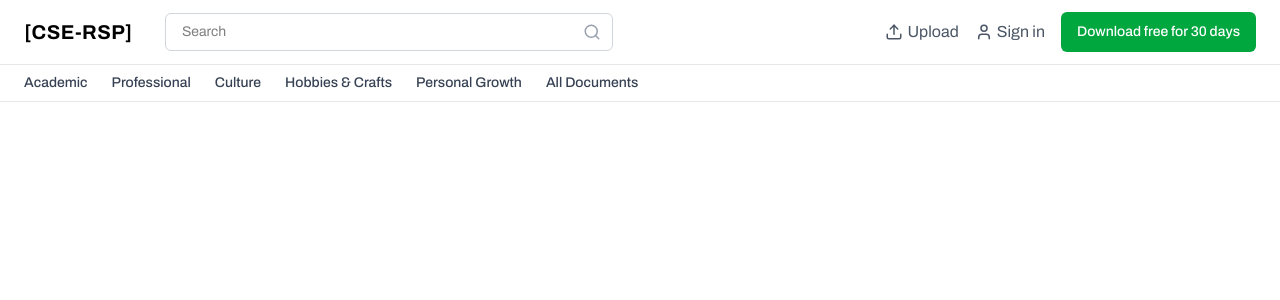
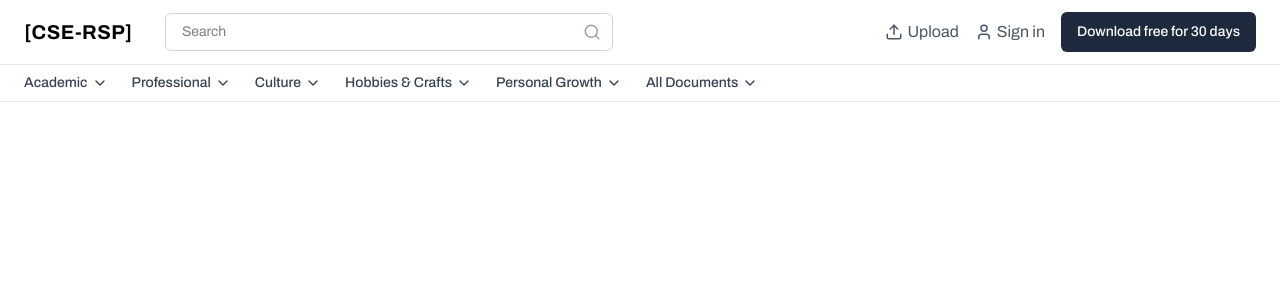
Before and after one commit to anas20023/System-Analysis-Design-Project, a React (Vite) app in the folder FrontEnd/: page / in a window 1280 px wide. Shown: the top 300 px of the page. Built offline with nearby package versions, Linux system fonts and the light colour scheme.

Commit message:
Some Changes

```diff
--- a/FrontEnd/src/App.jsx
+++ b/FrontEnd/src/App.jsx
@@ -1,9 +1,9 @@
 import { BrowserRouter as Router, Routes, Route, Navigate } from "react-router-dom";
 import HomePage from "./pages/HomePage";
 import NotFound from "./pages/NotFound";
-import Login from "./Components/Login";
+import Login from "./Components/Containers/Login";
 import Registration from "./Components/Containers/Registration";
-import ForgotPassword from "./Components/ForgotPassword";
+import ForgotPassword from "./Components/Containers/ForgotPassword";
 import { useState, useEffect } from "react";
 import Notification from "../components/toast";
 import { isTokenValid, removeToken } from "./utils/auth";
--- /dev/null
+++ b/FrontEnd/src/Components/Containers/ForgotPassword.jsx
@@ -0,0 +1,39 @@
+import { useState } from "react";
+import ForgetPresenter from "../Presentation/ForgetPresenter";
+const ForgotPassword = () => {
+    const [step, setStep] = useState(1);
+    const [email, setEmail] = useState("");
+    const [code, setCode] = useState("");
+    const [newPassword, setNewPassword] = useState("");
+    const [showPassword, setShowPassword] = useState(false);
+    const [isLoading, setIsLoading] = useState(false);
+
+    const togglePasswordVisibility = () => setShowPassword(!showPassword);
+
+    const handleSendCode = (e) => {
+        e.preventDefault();
+        setIsLoading(true);
+        // Mock: simulate sending code
+        //console.log(email);
+        setTimeout(() => {
+            setIsLoading(false);
+            setStep(2);
+        }, 1500);
+    };
+
+    const handleResetPassword = (e) => {
+        e.preventDefault();
+        setIsLoading(true);
+        // Mock: simulate password reset
+        setTimeout(() => {
+            setIsLoading(false);
+            setStep(3);
+        }, 1500);
+    };
+
+    return (
+        <ForgetPresenter step={step} onhandleSendCode={handleSendCode} email={email} setEmail={setEmail} isLoading={isLoading} onhandleResetPassword={handleResetPassword} code={code} setCode={setCode} showPassword={showPassword} newPassword={newPassword} setNewPassword={setNewPassword} togglePasswordVisibility={togglePasswordVisibility} />
+    );
+};
+
+export default ForgotPassword;
--- /dev/null
+++ b/FrontEnd/src/Components/Containers/Login.jsx
@@ -0,0 +1,63 @@
+import { useState } from "react";
+import {useNavigate } from "react-router-dom";
+import axios from "axios";
+import { saveToken } from "../../utils/auth";
+import LoginPresenter from "../Presentation/LoginPresenter";
+
+
+
+const Login = ({ setNotification }) => {
+    const navigate = useNavigate();
+    document.title = "Login | CSE Resource Sharing Platform";
+
+    const [email, setEmail] = useState("");
+    const [password, setPassword] = useState("");
+    const [showPassword, setShowPassword] = useState(false);
+    const [isLoading, setIsLoading] = useState(false);
+
+    const togglePasswordVisibility = () => setShowPassword(!showPassword);
+    const emailRegex = /^[^\s@]+@[^\s@]+\.[^\s@]+$/;
+
+    const handleSubmit = async (e) => {
+        e.preventDefault();
+        setIsLoading(true);
+        try {
+            const res = await axios.post("http://localhost:8080/api/users/login", {
+                email,
+                password,
+            });
+
+            const token = res.data?.token;
+            if (token) {
+                saveToken(token);
+            }
+            console.log(res.data?.user);
+            setNotification({
+                type: "success",
+                title: "Success!",
+                message: res.data?.message || "Login successful!",
+                duration: 3000,
+            });
+            navigate("/");
+            setEmail("");
+            setPassword("");
+        } catch (e) {
+            console.log(e);
+            setNotification({
+                type: "error",
+                title: "Login Failed!",
+                message: e.response?.data?.error || "Something went wrong. Try again.",
+                duration: 3000,
+            });
+        } finally {
+            setIsLoading(false);
+        }
+    };
+
+
+    return (
+        <LoginPresenter onhandleSubmit={handleSubmit} email={email} setEmail={setEmail} emailRegex={emailRegex} password={password} setPassword={setPassword} showPassword={showPassword} togglePasswordVisibility={togglePasswordVisibility} isLoading={isLoading} />
+    );
+};
+
+export default Login;
--- a/FrontEnd/src/Components/Containers/NabvarContainer.jsx
+++ /dev/null
@@ -1,9 +0,0 @@
-const NabvarContainer = () => {
-  return (
-    <div>
-
-    </div>
-  )
-}
-
-export default NabvarContainer
--- a/FrontEnd/src/Components/Nabvar.jsx
+++ b/FrontEnd/src/Components/Nabvar.jsx
@@ -1,23 +1,37 @@
 import { useState } from "react";
 import { Link } from "react-router-dom";
-import { Search, Upload, User, LogOut } from "lucide-react";
+import { Search, Upload, User, LogOut, ChevronDown, Menu, X } from "lucide-react";
 import Button from "../../components/button";
 import { isTokenValid } from "../utils/auth";
 
 const Navbar = ({ onLogout }) => {
   const [query, setQuery] = useState("");
+  const [dropdownOpen, setDropdownOpen] = useState({});
+  const [mobileMenuOpen, setMobileMenuOpen] = useState(false);
+
+  const toggleDropdown = (menu) => {
+    setDropdownOpen((prev) => ({ ...prev, [menu]: !prev[menu] }));
+  };
+
+  const navItems = [
+    { title: "Academic", sub: ["Assignments", "Lecture Notes", "Research Papers"] },
+    { title: "Professional", sub: ["Resumes", "Certifications", "Case Studies"] },
+    { title: "Culture", sub: ["Articles", "Essays", "Stories"] },
+    { title: "Hobbies & Crafts", sub: ["DIY", "Art", "Photography"] },
+    { title: "Personal Growth", sub: ["Books", "Workshops", "Self-Help"] },
+    { title: "All Documents", sub: ["All Types", "Trending", "Recent"] },
+  ];
 
   return (
     <header className="w-full border-b border-gray-200 bg-white font-[archivo]">
       {/* Top Nav */}
       <div className="max-w-7xl mx-auto px-6 py-3 flex items-center justify-between">
-        {/* Logo placeholder */}
         <Link to="/" className="text-xl font-bold tracking-wide">
           [CSE-RSP]
         </Link>
 
         {/* Search Bar */}
-        <div className="flex-1 mx-8">
+        <div className="hidden md:flex flex-1 mx-8">
           <div className="relative w-full max-w-md">
             <input
               type="text"
@@ -26,15 +40,19 @@ const Navbar = ({ onLogout }) => {
               placeholder="Search"
               className="w-full rounded-md border border-gray-300 px-4 py-2 pr-10 text-sm focus:outline-none focus:ring-2 focus:ring-blue-500"
             />
-            <Search
-              size={18}
-              className="absolute right-3 top-2.5 text-gray-400"
-            />
+            <Search size={18} className="absolute right-3 top-2.5 text-gray-400" />
           </div>
         </div>
 
+        {/* Mobile Hamburger */}
+        <div className="md:hidden flex items-center">
+          <button onClick={() => setMobileMenuOpen(!mobileMenuOpen)}>
+            {mobileMenuOpen ? <X size={24} /> : <Menu size={24} />}
+          </button>
+        </div>
+
         {/* Right side: Upload + Auth */}
-        <div className="flex items-center space-x-4">
+        <div className="hidden md:flex items-center space-x-4">
           <Link to="/upload" className="flex items-center text-gray-600 hover:text-gray-900">
             <Upload size={18} className="mr-1" /> Upload
           </Link>
@@ -57,23 +75,89 @@ const Navbar = ({ onLogout }) => {
             </Link>
           )}
 
-          <Button className="bg-green-600 hover:bg-green-700 text-white">
+          <Button variant="" className="bg-slate-800 hover:bg-slate-700 text-white">
             Download free for 30 days
           </Button>
         </div>
       </div>
 
       {/* Bottom Nav */}
-      <div className="border-t border-gray-200 bg-white">
-        <div className="max-w-7xl mx-auto px-6 py-2 flex space-x-6 text-sm font-medium text-gray-700">
-          <Link to="/academic" className="hover:text-black">Academic</Link>
-          <Link to="/professional" className="hover:text-black">Professional</Link>
-          <Link to="/culture" className="hover:text-black">Culture</Link>
-          <Link to="/hobbies" className="hover:text-black">Hobbies & Crafts</Link>
-          <Link to="/growth" className="hover:text-black">Personal Growth</Link>
-          <Link to="/all" className="hover:text-black">All Documents</Link>
+      <nav className="border-t border-gray-200 bg-white">
+        <div className="max-w-7xl mx-auto px-6 py-2 flex flex-col md:flex-row md:space-x-6 text-sm font-medium text-gray-700">
+
+          {/* Desktop Menu */}
+          <div className="hidden md:flex space-x-6">
+            {navItems.map((item) => (
+              <div
+                key={item.title}
+                className="relative"
+                onMouseEnter={() => setDropdownOpen({ [item.title]: true })}
+                onMouseLeave={() => setDropdownOpen({ [item.title]: false })}
+              >
+                <button className="flex items-center hover:text-black">
+                  {item.title} <ChevronDown size={16} className="ml-1" />
+                </button>
+
+                {/* Dropdown with animation */}
+                <div
+                  className={`absolute left-0 mt-2 w-44 bg-white shadow-lg border rounded-md z-50 overflow-hidden transition-all duration-300 ease-in-out
+                    ${dropdownOpen[item.title] ? "max-h-96 opacity-100" : "max-h-0 opacity-0"}
+                  `}
+                >
+                  {item.sub.map((subItem, i) => (
+                    <Link
+                      key={subItem}
+                      to={`/${item.title.toLowerCase()}/${subItem.toLowerCase().replace(/ /g, "-")}`}
+                      className={`block px-4 py-2 hover:bg-gray-100 transform transition-all duration-300 ease-out
+                        ${dropdownOpen[item.title]
+                          ? "opacity-100 translate-y-0 delay-" + (i * 75)
+                          : "opacity-0 -translate-y-2 delay-0"}
+                      `}
+                    >
+                      {subItem}
+                    </Link>
+                  ))}
+                </div>
+              </div>
+            ))}
+          </div>
+
+          {/* Mobile Menu */}
+          {mobileMenuOpen && (
+            <div className="flex flex-col md:hidden mt-2 space-y-1">
+              {navItems.map((item) => (
+                <div key={item.title} className="relative">
+                  <button
+                    onClick={() => toggleDropdown(item.title)}
+                    className="flex justify-between w-full px-2 py-1 text-left hover:text-black"
+                  >
+                    {item.title} <ChevronDown size={16} />
+                  </button>
+                  <div
+                    className={`overflow-hidden transition-all duration-300 ease-in-out
+                      ${dropdownOpen[item.title] ? "max-h-96" : "max-h-0"}
+                    `}
+                  >
+                    {item.sub.map((subItem, i) => (
+                      <Link
+                        key={subItem}
+                        to={`/${item.title.toLowerCase()}/${subItem.toLowerCase().replace(/ /g, "-")}`}
+                        className={`block px-2 py-1 hover:bg-gray-100 rounded transform transition-all duration-300 ease-out
+                          ${dropdownOpen[item.title]
+                            ? "opacity-100 translate-y-0 delay-" + (i * 75)
+                            : "opacity-0 -translate-y-2 delay-0"}
+                        `}
+                      >
+                        {subItem}
+                      </Link>
+                    ))}
+                  </div>
+                </div>
+              ))}
+            </div>
+          )}
         </div>
-      </div>
+      </nav>
     </header>
   );
 };
```
Also changed, not shown: FrontEnd/src/Components/Presentation/ForgetPresenter.jsx (renamed from FrontEnd/src/Components/ForgotPassword.jsx, +8 -36 lines), FrontEnd/src/Components/Presentation/LoginPresenter.jsx (renamed from FrontEnd/src/Components/Login.jsx, +6 -56 lines), 1 other file (tests, documents, lock files or other folders).
